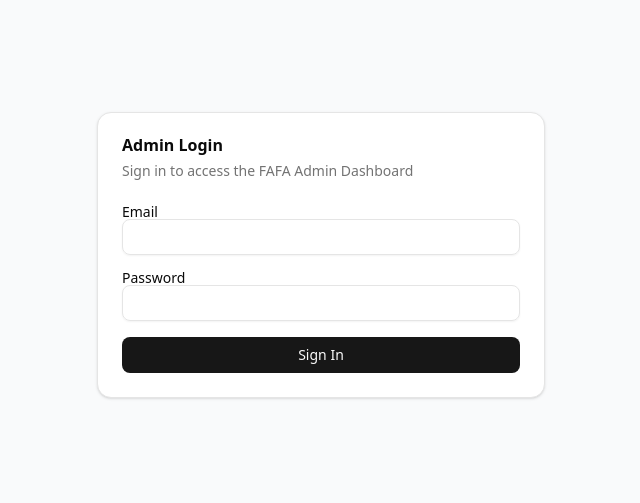
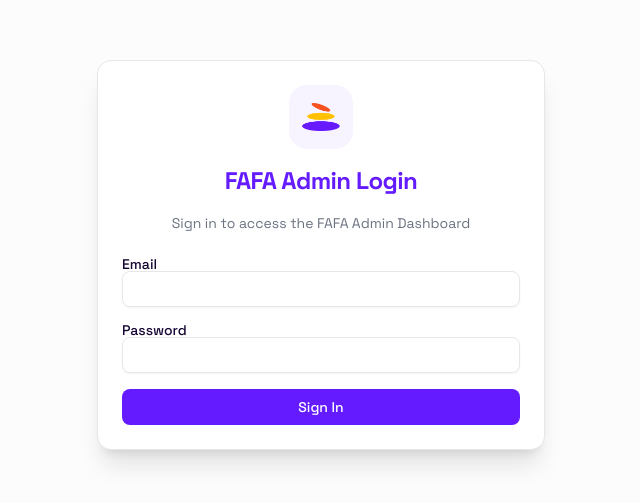
Before and after one commit to nodeeightstudio/fafa-admin, a Next.js app: page /login in a window 1280 px wide. Shown: the part 145-648 px from the top of the page, without its empty margins (319-959 px from the left). Built offline with nearby package versions, Linux system fonts and the light colour scheme; no server answers.

Commit message:
feat: redesign admin dashboard branding with new logo, Space Grotesk font, custom color palette, and improved skeleton loading states.

```diff
--- a/app/dashboard/page.tsx
+++ b/app/dashboard/page.tsx
@@ -15,6 +15,7 @@ import { Separator } from '@/components/ui/separator'
 import {
   SidebarTrigger,
 } from '@/components/ui/sidebar'
+import { Skeleton } from '@/components/ui/skeleton'
 import Link from 'next/link'
 import { OverviewSnapshot } from '@/components/overview-snapshot'
 import { DashboardTracker } from '@/components/dashboard-tracker'
@@ -48,7 +49,21 @@ export default function DashboardPage() {
   }, [router])
 
   if (!user || !isAdmin) {
-    return <div>Loading...</div>
+    return (
+      <div className="flex flex-1 flex-col gap-6 p-4">
+        <div className="flex items-center gap-4">
+          <Skeleton className="h-8 w-[200px]" />
+          <Skeleton className="h-8 w-[100px]" />
+        </div>
+        <Skeleton className="h-[200px] w-full rounded-xl" />
+        <Skeleton className="h-[300px] w-full rounded-xl" />
+        <div className="grid gap-4 md:grid-cols-3">
+          <Skeleton className="h-[150px] rounded-xl" />
+          <Skeleton className="h-[150px] rounded-xl" />
+          <Skeleton className="h-[150px] rounded-xl" />
+        </div>
+      </div>
+    )
   }
 
   return (
--- a/app/globals.css
+++ b/app/globals.css
@@ -7,7 +7,7 @@
 @theme inline {
   --color-background: var(--background);
   --color-foreground: var(--foreground);
-  --font-sans: var(--font-geist-sans);
+  --font-sans: var(--font-space-grotesk);
   --font-mono: var(--font-geist-mono);
   --color-sidebar-ring: var(--sidebar-ring);
   --color-sidebar-border: var(--sidebar-border);
@@ -49,37 +49,37 @@
 
 :root {
   --radius: 0.625rem;
-  --background: oklch(1 0 0);
-  --foreground: oklch(0.145 0 0);
-  --card: oklch(1 0 0);
-  --card-foreground: oklch(0.145 0 0);
-  --popover: oklch(1 0 0);
-  --popover-foreground: oklch(0.145 0 0);
-  --primary: oklch(0.205 0 0);
-  --primary-foreground: oklch(0.985 0 0);
-  --secondary: oklch(0.97 0 0);
-  --secondary-foreground: oklch(0.205 0 0);
-  --muted: oklch(0.97 0 0);
-  --muted-foreground: oklch(0.556 0 0);
-  --accent: oklch(0.97 0 0);
-  --accent-foreground: oklch(0.205 0 0);
+  --background: #fcfcfc;
+  --foreground: #160633;
+  --card: #ffffff;
+  --card-foreground: #160633;
+  --popover: #ffffff;
+  --popover-foreground: #160633;
+  --primary: #641bff;
+  --primary-foreground: #ffffff;
+  --secondary: #f3f4f6;
+  --secondary-foreground: #160633;
+  --muted: #f1f1f1;
+  --muted-foreground: #6b7280;
+  --accent: #f1f1f4;
+  --accent-foreground: #160633;
   --destructive: oklch(0.577 0.245 27.325);
-  --border: oklch(0.922 0 0);
-  --input: oklch(0.922 0 0);
-  --ring: oklch(0.708 0 0);
-  --chart-1: oklch(0.646 0.222 41.116);
-  --chart-2: oklch(0.6 0.118 184.704);
-  --chart-3: oklch(0.398 0.07 227.392);
-  --chart-4: oklch(0.828 0.189 84.429);
-  --chart-5: oklch(0.769 0.188 70.08);
-  --sidebar: oklch(0.985 0 0);
-  --sidebar-foreground: oklch(0.145 0 0);
-  --sidebar-primary: oklch(0.205 0 0);
-  --sidebar-primary-foreground: oklch(0.985 0 0);
-  --sidebar-accent: oklch(0.97 0 0);
-  --sidebar-accent-foreground: oklch(0.205 0 0);
-  --sidebar-border: oklch(0.922 0 0);
-  --sidebar-ring: oklch(0.708 0 0);
+  --border: #e5e7eb;
+  --input: #e5e7eb;
+  --ring: #c5a9ff;
+  --chart-1: #641bff;
+  --chart-2: #a17aff;
+  --chart-3: #ffc400;
+  --chart-4: #ff5722;
+  --chart-5: #7d4cff;
+  --sidebar: #fafafa;
+  --sidebar-foreground: #160633;
+  --sidebar-primary: #641bff;
+  --sidebar-primary-foreground: #ffffff;
+  --sidebar-accent: #f3ebff;
+  --sidebar-accent-foreground: #641bff;
+  --sidebar-border: #e5e7eb;
+  --sidebar-ring: #c5a9ff;
 }
 
 .dark {
--- a/app/layout.tsx
+++ b/app/layout.tsx
@@ -1,9 +1,9 @@
 import type { Metadata } from "next";
-import { Geist, Geist_Mono } from "next/font/google";
+import { Space_Grotesk, Geist_Mono } from "next/font/google";
 import "./globals.css";
 
-const geistSans = Geist({
-  variable: "--font-geist-sans",
+const spaceGrotesk = Space_Grotesk({
+  variable: "--font-space-grotesk",
   subsets: ["latin"],
 });
 
@@ -27,7 +27,7 @@ export default function RootLayout({
   return (
     <html lang="en">
       <body
-        className={`${geistSans.variable} ${geistMono.variable} antialiased`}
+        className={`${spaceGrotesk.variable} ${geistMono.variable} font-sans antialiased`}
       >
         {children}
         <Toaster position="top-right" />
--- a/app/login/page.tsx
+++ b/app/login/page.tsx
@@ -33,10 +33,13 @@ export default function LoginPage() {
   }
 
   return (
-    <div className="min-h-screen flex items-center justify-center bg-gray-50">
-      <Card className="w-full max-w-md">
-        <CardHeader>
-          <CardTitle>Admin Login</CardTitle>
+    <div className="flex min-h-screen items-center justify-center bg-background">
+      <Card className="w-full max-w-md border-border shadow-xl">
+        <CardHeader className="flex flex-col items-center gap-4">
+          <div className="flex h-16 w-16 items-center justify-center rounded-2xl bg-primary/5">
+            <img src="/logo.png" alt="FAFA Logo" className="h-12 w-12 object-contain" />
+          </div>
+          <CardTitle className="text-2xl font-bold text-primary tracking-tight">FAFA Admin Login</CardTitle>
           <CardDescription>
             Sign in to access the FAFA Admin Dashboard
           </CardDescription>
--- a/components/app-sidebar.tsx
+++ b/components/app-sidebar.tsx
@@ -99,11 +99,11 @@ export function AppSidebar({ ...props }: React.ComponentProps<typeof Sidebar>) {
     <Sidebar collapsible="icon" {...props}>
       <SidebarHeader>
         <div className="flex items-center gap-2 px-4 py-2">
-          <div className="flex h-8 w-8 items-center justify-center rounded-lg bg-primary text-primary-foreground">
-            <Shield className="h-4 w-4" />
+          <div className="flex h-10 w-10 items-center justify-center rounded-xl bg-primary/5">
+            <img src="/logo.png" alt="FAFA Logo" className="h-8 w-8 object-contain" />
           </div>
           <div className="grid flex-1 text-left text-sm leading-tight">
-            <span className="truncate font-semibold">FAFA Admin</span>
+            <span className="truncate font-bold text-primary tracking-tight">FAFA Admin</span>
             <span className="truncate text-xs">Dashboard</span>
           </div>
         </div>
--- a/components/overview-snapshot.tsx
+++ b/components/overview-snapshot.tsx
@@ -3,6 +3,7 @@
 import { useEffect, useState } from 'react'
 import { supabase } from '@/lib/supabase'
 import { Card, CardContent, CardHeader, CardTitle } from '@/components/ui/card'
+import { Skeleton } from '@/components/ui/skeleton'
 import {
   Users,
   MessageSquare,
@@ -50,11 +51,21 @@ export function OverviewSnapshot() {
   }, [])
 
   if (loading || !stats) {
-    return <div className="grid gap-4 md:grid-cols-2 lg:grid-cols-4 animate-pulse">
-      {[...Array(4)].map((_, i) => (
-        <Card key={i} className="h-32 bg-gray-100" />
-      ))}
-    </div>
+    return (
+      <div className="grid gap-4 md:grid-cols-2 lg:grid-cols-4">
+        {[...Array(4)].map((_, i) => (
+          <Card key={i}>
+            <CardHeader className="flex flex-row items-center justify-between space-y-0 pb-2">
+              <Skeleton className="h-4 w-[100px]" />
+            </CardHeader>
+            <CardContent>
+              <Skeleton className="h-8 w-[80px] mb-2" />
+              <Skeleton className="h-3 w-[120px]" />
+            </CardContent>
+          </Card>
+        ))}
+      </div>
+    )
   }
 
   const getExternal = (id: string) => externalMetrics.find(m => m.id === id)?.value_text || '0'
--- a/components/stats-cards.tsx
+++ b/components/stats-cards.tsx
@@ -3,6 +3,7 @@
 import { useEffect, useState } from 'react'
 import { supabase } from '@/lib/supabase'
 import { Card, CardContent, CardDescription, CardHeader, CardTitle } from '@/components/ui/card'
+import { Skeleton } from '@/components/ui/skeleton'
 import { Users, FileText, UserCheck, AlertTriangle } from 'lucide-react'
 
 interface Stats {
@@ -73,10 +74,11 @@ export function StatsCards() {
         {[...Array(4)].map((_, i) => (
           <Card key={i}>
             <CardHeader className="flex flex-row items-center justify-between space-y-0 pb-2">
-              <CardTitle className="text-sm font-medium">Loading...</CardTitle>
+              <Skeleton className="h-4 w-[100px]" />
             </CardHeader>
             <CardContent>
-              <div className="text-2xl font-bold">-</div>
+              <Skeleton className="h-8 w-[60px] mb-2" />
+              <Skeleton className="h-3 w-[120px]" />
             </CardContent>
           </Card>
         ))}
--- a/components/ui/skeleton.tsx
+++ b/components/ui/skeleton.tsx
@@ -4,7 +4,7 @@ function Skeleton({ className, ...props }: React.ComponentProps<"div">) {
   return (
     <div
       data-slot="skeleton"
-      className={cn("bg-accent animate-pulse rounded-md", className)}
+      className={cn("bg-muted animate-pulse rounded-md", className)}
       {...props}
     />
   )
```
Also changed, not shown: public/logo.png (added).
